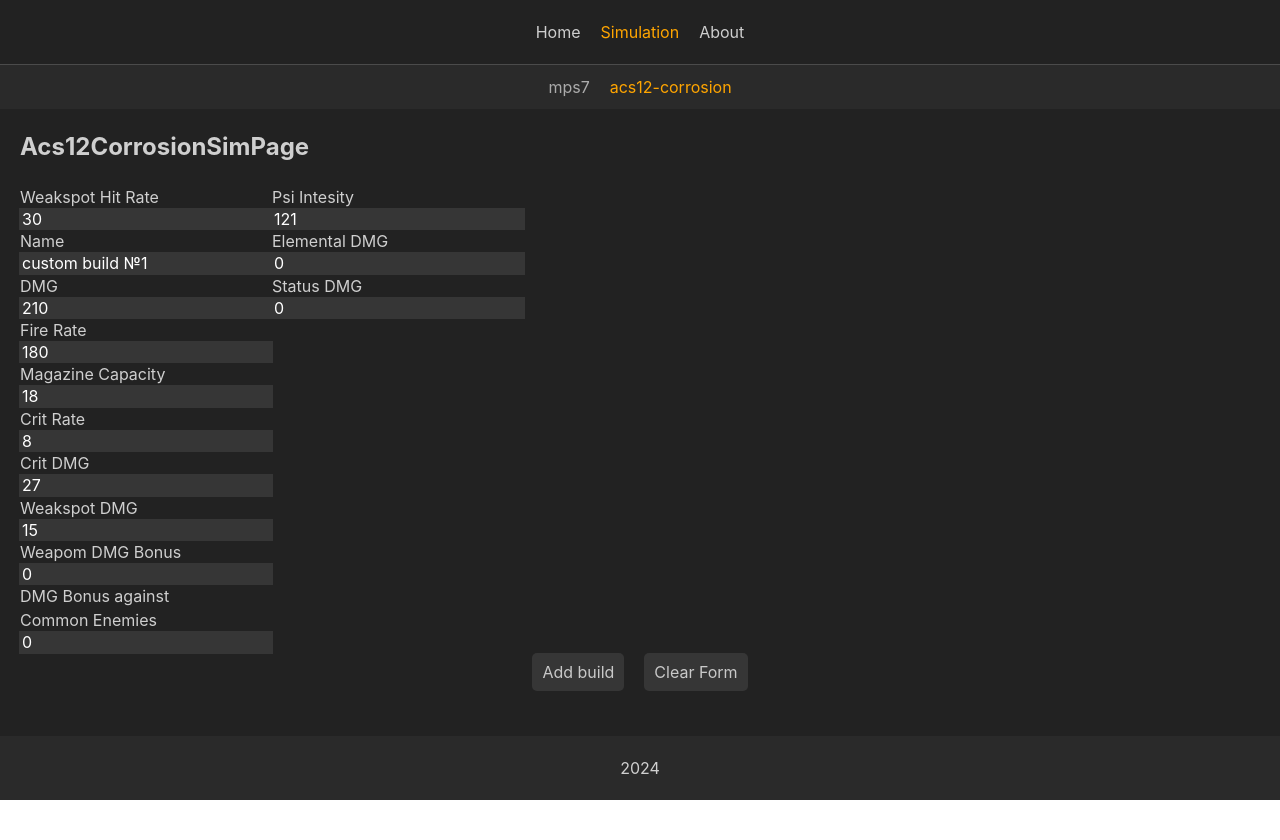
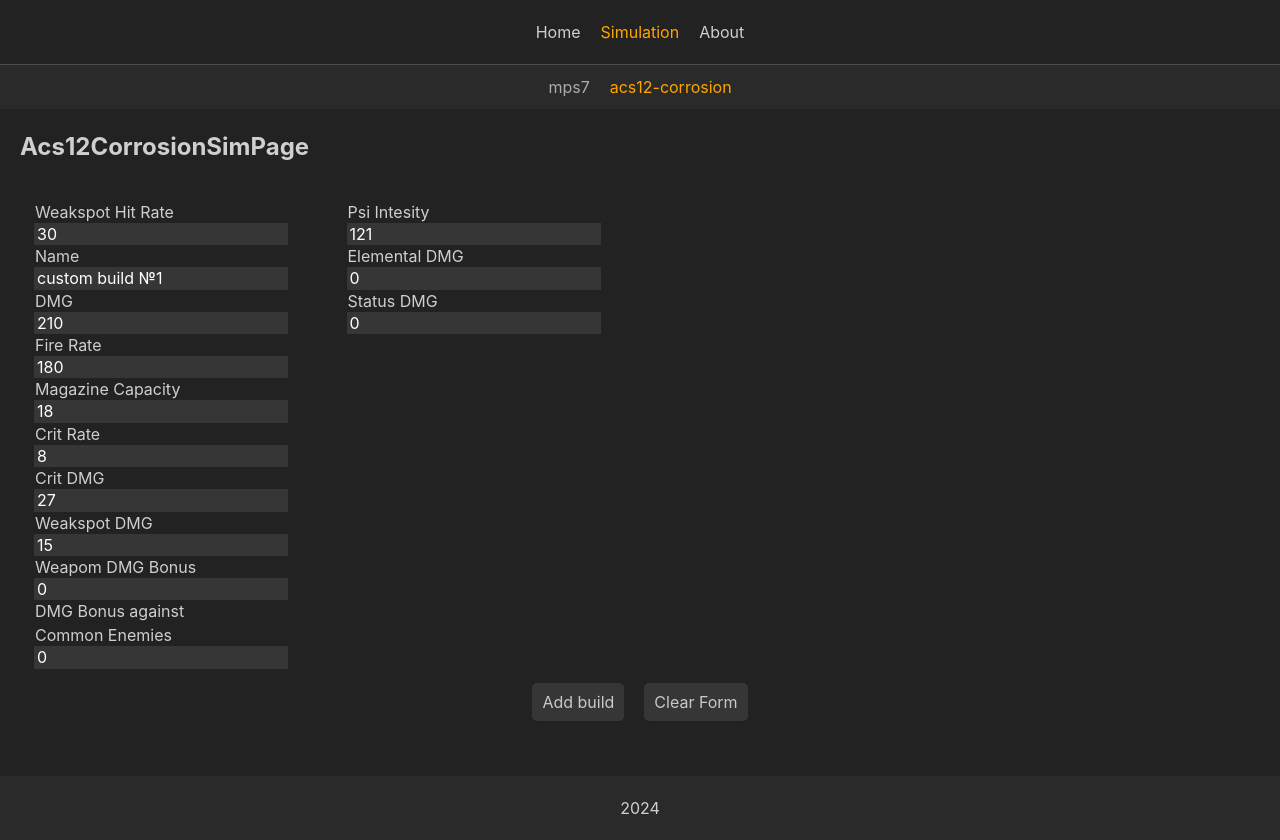
Before and after one commit to GinezisNWD/once-human-help, a React (Vite) app: page /simulation/asc12corrosion in a window 1280 px wide. Before the commit the page ends 800 px from the top, so only its background shows below. Built offline with nearby package versions, Linux system fonts and the light colour scheme.

Commit message:
fix: fix css for CombinedDpsForm

```diff
--- a/src/components/combined-dps-form/CombinedDpsForm.module.css
+++ b/src/components/combined-dps-form/CombinedDpsForm.module.css
@@ -1,14 +1,22 @@
 .form {
+  padding: 15px;
   display: flex;
   flex-direction: column;
   align-items: flex-start;
 }
 
 .form__row {
+  margin: 0 0 15px 0;
+  width: 100%;
   display: flex;
+  flex-wrap: wrap;
+  justify-content: flex-start;
+  gap: 5%;
 }
 
-.form__column {}
+.form__column {
+  flex: 0 0 20%;
+}
 
 .form__label {
   display: flex;
@@ -21,12 +29,15 @@
   gap: 20px;
 }
 
+
 .form__input {
   color: var(--light-text-color);
   background-color: var(--light-bg-color3);
 
   border: none;
   outline: 1px solid var(--light-bg-color3);
+
+
 
   -moz-appearance: textfield;
 }
```
